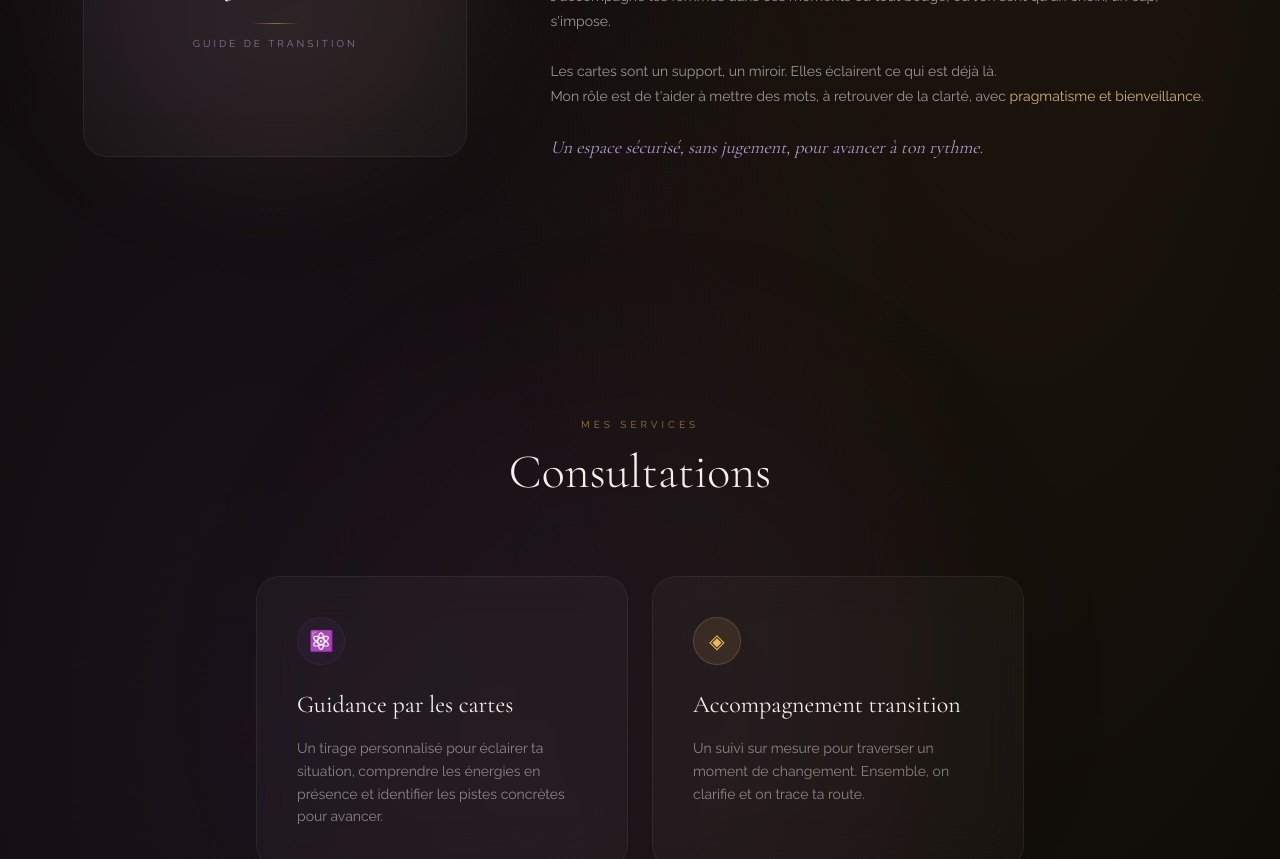
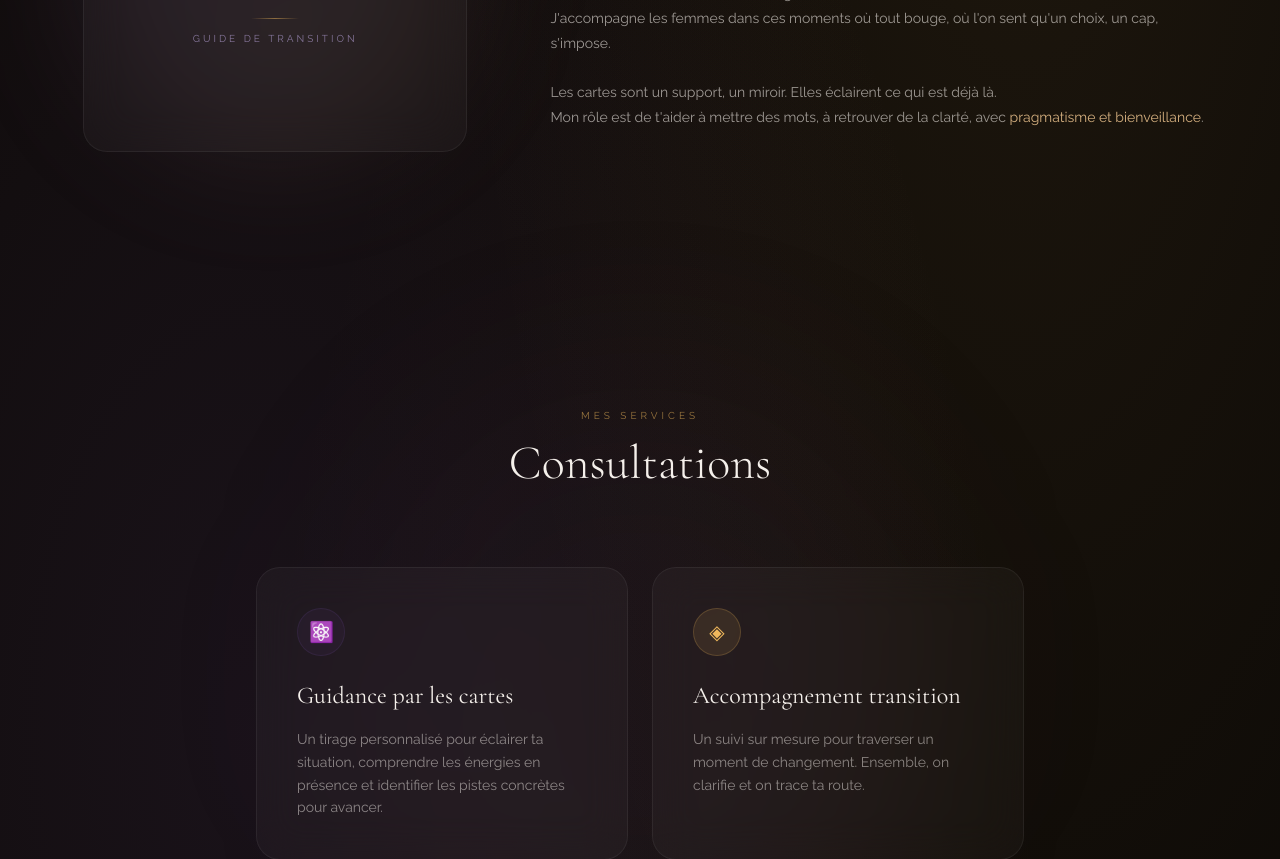
Before and after one commit to cocoritech/lesguidancesdejo, a Next.js app: page / in a window 1280 px wide. Shown: the part 1160-2019 px from the top of the page. Built offline with nearby package versions, Linux system fonts and the light colour scheme.

Commit message:
Remove closing tagline from about section
Co-Authored-By: Claude Opus 4.5 <noreply@anthropic.com>

```diff
--- a/app/page.tsx
+++ b/app/page.tsx
@@ -221,11 +221,6 @@ export default function Home() {
                     de la clarté, avec <span className="text-beige">pragmatisme
                     et bienveillance</span>.
                   </p>
-                  <p className="scroll-reveal">
-                    <span className="text-violet-light italic font-[family-name:var(--font-cormorant)] text-lg">
-                      Un espace sécurisé, sans jugement, pour avancer à ton rythme.
-                    </span>
-                  </p>
                 </div>
               </div>
             </div>
```
